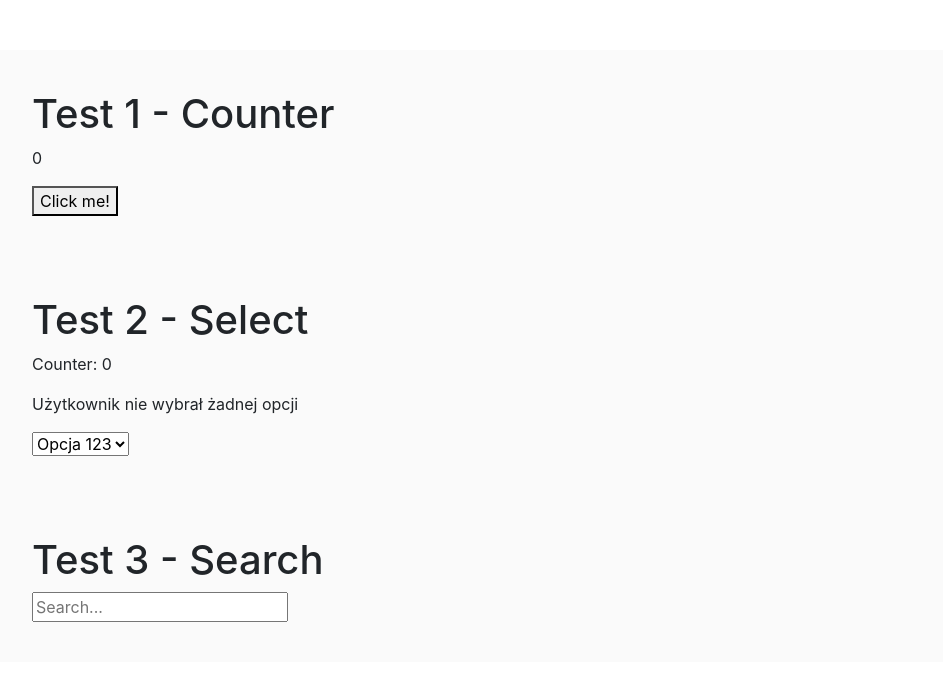
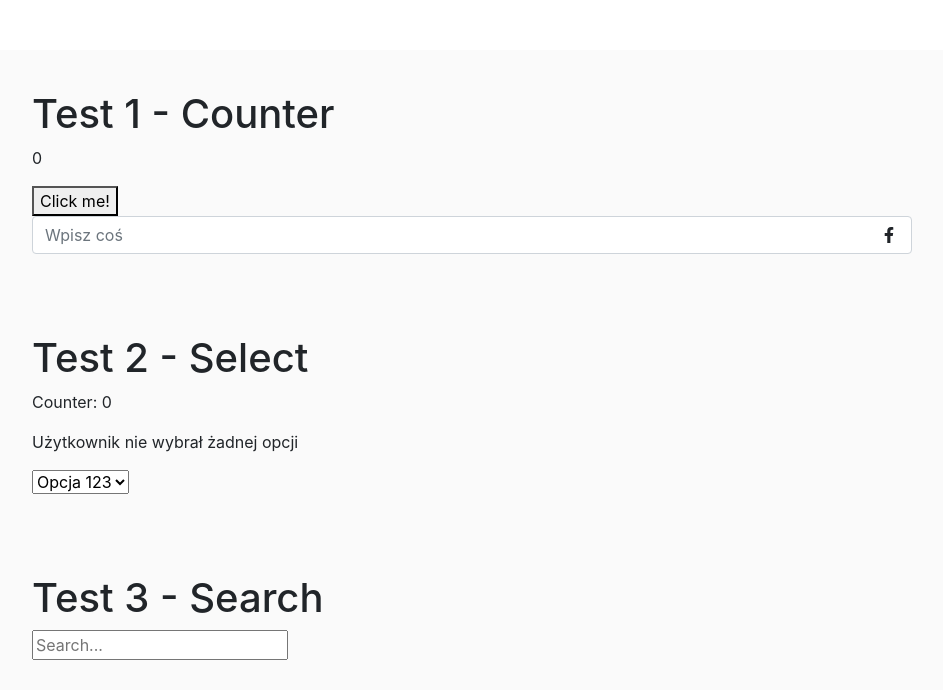
Before and after one commit to olaborkiewicz/online-store, a React (Create React App) app: page /test in a window 1280 px wide. Shown: the top 690 px of the page, without its empty margins (168-1111 px from the left). Built offline with nearby package versions, Linux system fonts and the light colour scheme.

Commit message:
create input component

```diff
--- /dev/null
+++ b/src/components/Input.jsx
@@ -0,0 +1,20 @@
+const Input = ({ type = 'text', placeholder, icon, onChange }) => {
+  return (
+    <div className="position-relative">
+      <input
+        type={type}
+        placeholder={placeholder}
+        onChange={onChange}
+        className="form-control"
+      />
+      <div
+        className="position-absolute"
+        style={{ top: '5px', right: '15px' }}
+      >
+        {icon}
+      </div>
+    </div>
+  );
+};
+
+export default Input;
--- a/src/views/Test.jsx
+++ b/src/views/Test.jsx
@@ -1,15 +1,18 @@
-import { useState, useEffect } from "react";
-import TestCounter from "../components/TestComponents/TestCounter";
-import TestSelect from "../components/TestComponents/TestSelect";
-import TestSearch from "../components/TestComponents/TestSearch";
+import { useState, useEffect } from 'react';
+import { FaFacebookF, FaInstagramSquare } from 'react-icons/fa';
+import TestCounter from '../components/TestComponents/TestCounter';
+import TestSelect from '../components/TestComponents/TestSelect';
+import TestSearch from '../components/TestComponents/TestSearch';
 
-import styles from "./Test.module.css";
+import Input from '../components/Input';
+
+import styles from './Test.module.css';
 
 const Test = () => {
   const [counter, setCounter] = useState(0);
 
   useEffect(() => {
-    alert("Komponent został zmontowany!");
+    alert('Komponent został zmontowany!');
   }, []);
 
   return (
@@ -17,6 +20,11 @@ const Test = () => {
       <div className={styles.innerBlock}>
         <h1>Test 1 - Counter</h1>
         <TestCounter counter={counter} setCounter={setCounter} />
+        <Input
+          placeholder="Wpisz coś"
+          onChange={(e) => console.log(e)}
+          icon={<FaFacebookF />}
+        />
       </div>
       <div className={styles.innerBlock}>
         <h1>Test 2 - Select</h1>
```
